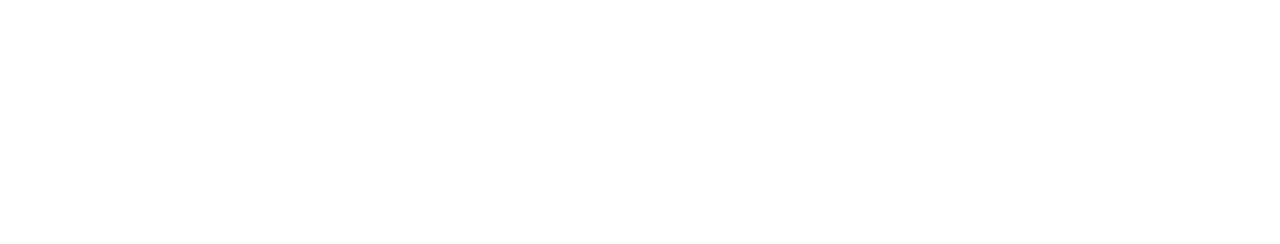
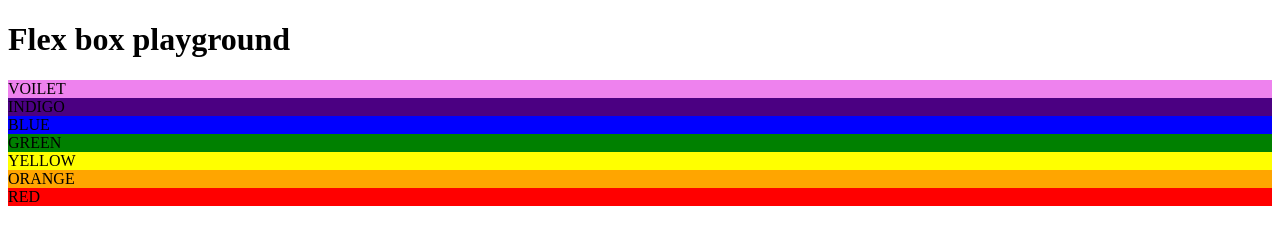
Before and after one commit to manul637/web-development, a plain HTML site: page practice.html in a window 1280 px wide. Drawn offline with Linux system fonts and the light colour scheme.

Commit message:
practice

```diff
--- a/practice.html
+++ b/practice.html
@@ -7,6 +7,15 @@
     <link rel="stylesheet" href="practice.css">
 </head>
 <body>
-
+    <h1>Flex box playground</h1>
+   <div id="container">
+    <div id="voilet" style="background-color: violet;">VOILET</div>
+    <div id="indigo" style="background-color: indigo;">INDIGO </div>
+    <div id="blue" style="background-color: blue;">BLUE</div>
+    <div id="green" style="background-color: green;">GREEN</div>
+    <div id="yellow" style="background-color: yellow;">YELLOW</div>
+    <div id="orange" style="background-color: orange;">ORANGE</div>
+    <div id="red" style="background-color: red;">RED</div>
+   </div>
 </body>
 </html>
```
